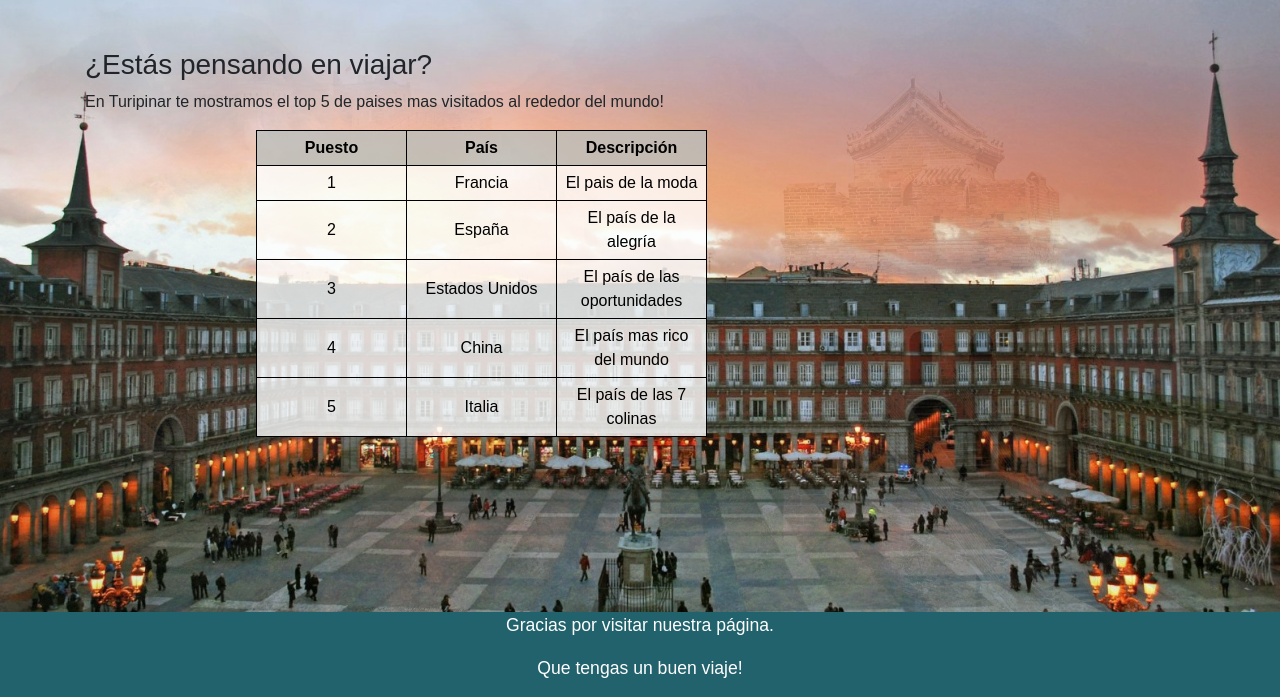
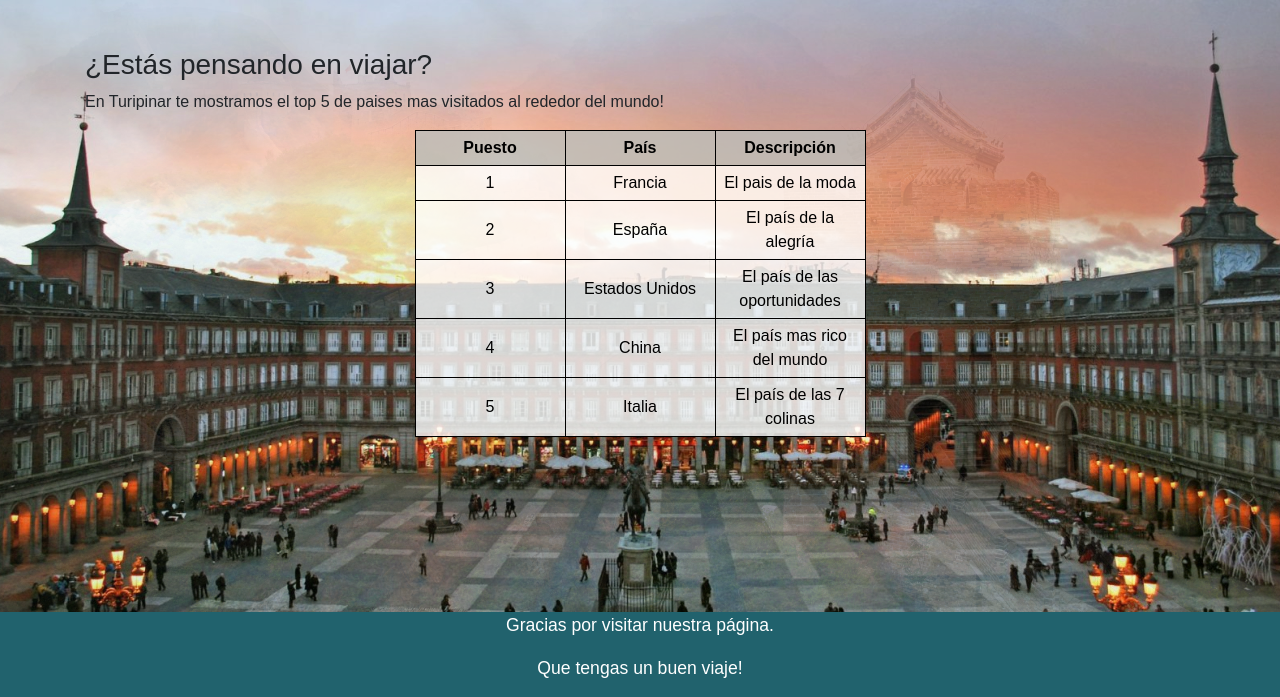
Before and after one commit to agus-aldunate/Proyecto1, a PHP site: page / in a window 1280 px wide. Shown: the part 103-800 px from the top of the page. Run offline with PHP 8.4, Linux system fonts and the light colour scheme; some libraries are stand-ins or nearby versions.

Commit message:
tabla centrada

```diff
--- a/css/diseño.css
+++ b/css/diseño.css
@@ -81,7 +81,7 @@ th{
   background-color: rgba(187, 191, 188, 0.8);
 }
 table.center {
-  margin-left:20%;
+  margin-left:auto;
   margin-right:auto;
 }
 
```
